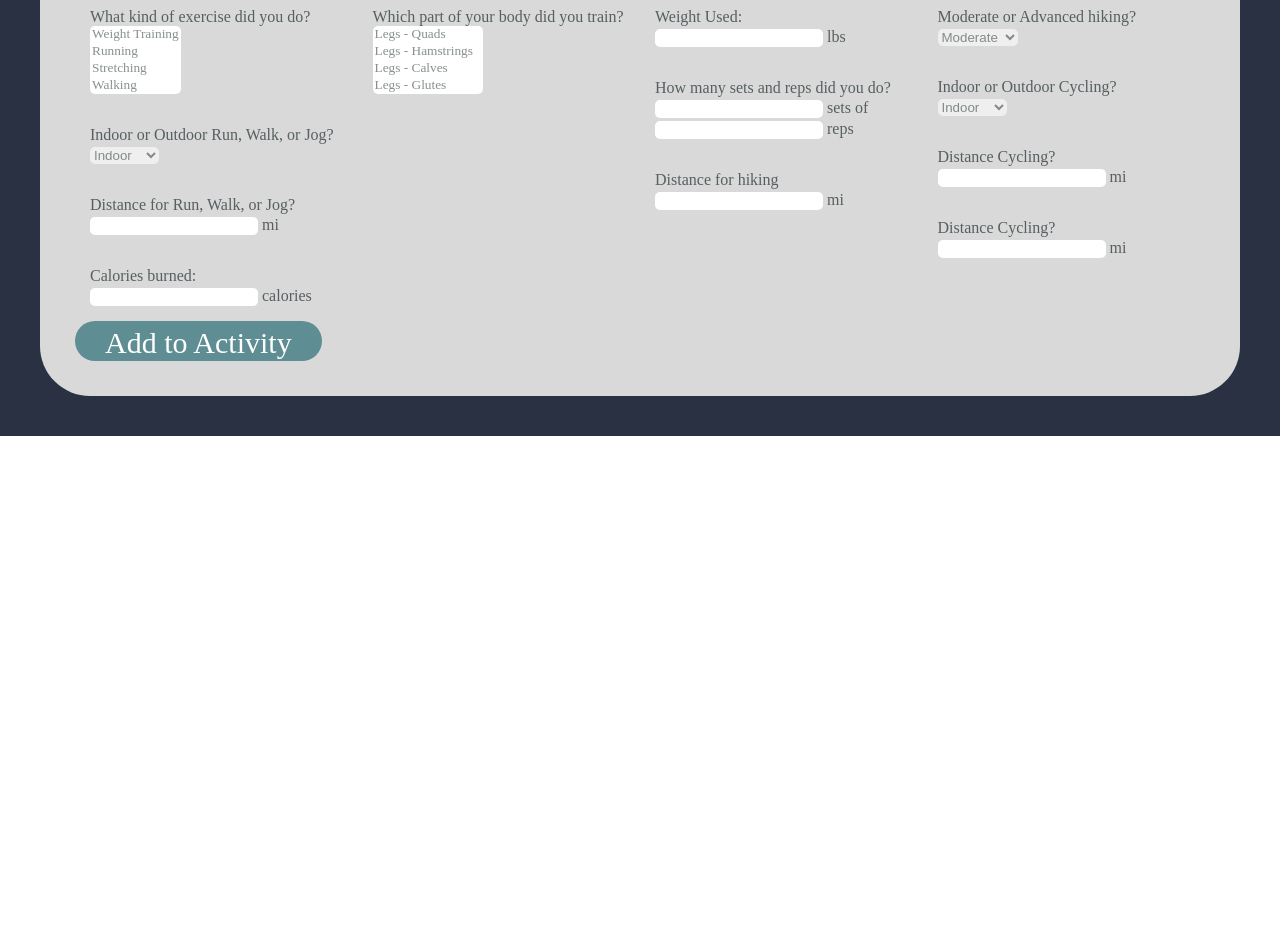
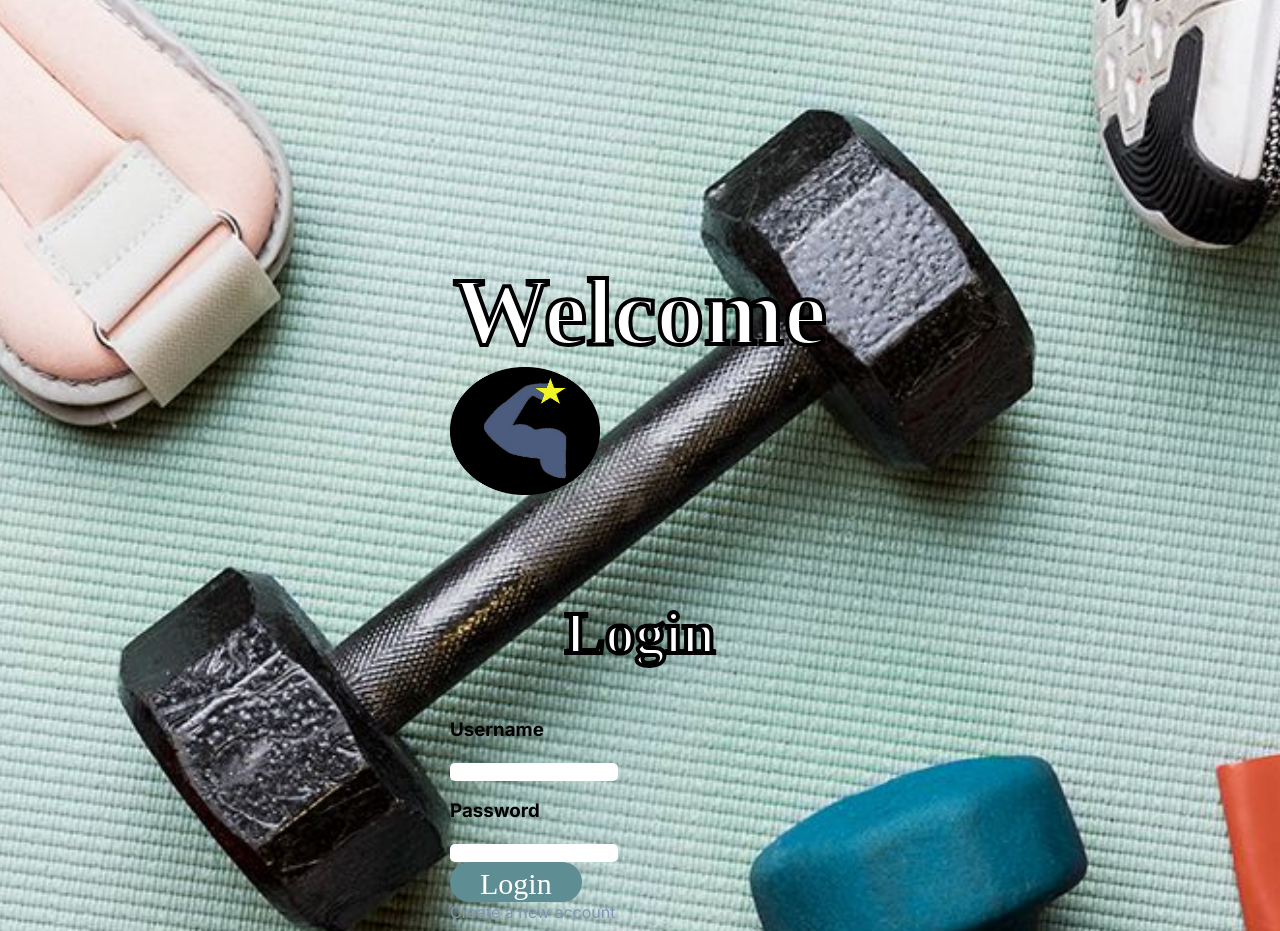
Before and after one commit to specter40/FitStar, a Next.js app: page / in a window 1280 px wide. Shown: the part 1820-2751 px from the top of the page. Before the commit the page ends 2256 px from the top, so only its background shows below. Built offline with nearby package versions, Linux system fonts and the light colour scheme; a web font is replaced by a local one.

Commit message:
SignIn page (css not finished yet)

```diff
--- a/app/components/Header.js
+++ b/app/components/Header.js
@@ -21,7 +21,7 @@ const Header = (props) => {
             router.push("/");
         }
         else {
-
+          router.push("/signIn");
        }
    }
    const demoHandler = () => {
--- a/app/page.js
+++ b/app/page.js
@@ -2,13 +2,14 @@ import "./globals.css";
 import Header from "./components/Header";
 import Homepage from "./components/Homepage";
 import AddItem from "./components/AddItem";
+import SignIn from "./signIn/SignIn";
 
 export default function Home() {
   return (
     <div>
       <Header loggedIn = {false}/>
       <Homepage />
-      <AddItem />
+      <SignIn />
     </div>
   );
 }
--- a/app/signIn/SignIn.js
+++ b/app/signIn/SignIn.js
@@ -1,17 +1,30 @@
+"use client";
 import '../signIn/css/SignIn.css';
-import React from 'react';
+import { useRouter } from 'next/router';
 
 const SignIn = () => {
+    let username = '';
+    let password = '';
+
+    // handles login
+    const handleLogin = async () => {
+        if (username.trim()!== '' && password.trim() !== '') {
+            router.push('/demo');
+        }
+        else{
+            alert('Invalid username or password');
+        }
+    }
     return(
         <div className="page">
             <h1>Welcome</h1>
             <img className="logo" src='/images/Frame.png' id="titleLogo"alt="Logo" />
             <h2>Login</h2>
             <h3>Username</h3>
-            <input id='username'></input>
+            <input id='username' value={username} onChange={(event) => setUsername(event.target.value)} />
             <h3>Password</h3>
-            <input id='password'></input>
-            <button>Login</button>
+            <input id='password' type="password" value={password} onChange= {(event) => setPassword(event.target.value)}/>
+            <button onClick={handleLogin}>Login</button>
             <a>Create a new account</a>
         </div>
     );
--- a/app/signIn/css/SignIn.css
+++ b/app/signIn/css/SignIn.css
@@ -10,6 +10,23 @@
     background-position: center;
 }
 
+.logo{
+    width: 80px;
+    position: relative;
+    left:auto;
+    border-radius: 40%;
+}
+
 a {
     text-decoration: none;
+    color: #7F94B4;
+    margin: 0;
 }
+
+a:hover{
+    background-color: rgb(99, 103, 103);
+    border: none;
+    border-radius: 20px;
+    padding: 5px;
+    color: white;
+}
```
Also changed, not shown: app/createAccount/CreateAccount.js (added, +35 -0 lines), app/form/Form.js (deleted, +0 -16 lines), app/form/page.js (deleted, +0 -12 lines), app/createAccount/css/CreateAccount.css (added), app/createAccount/page.js (added).
